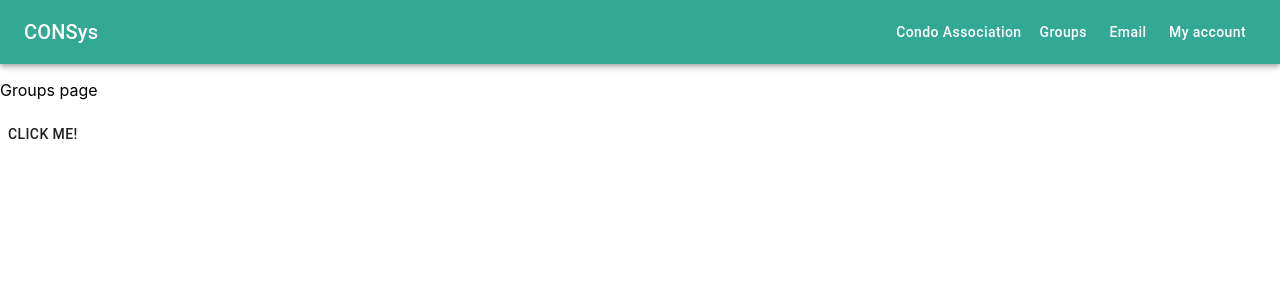
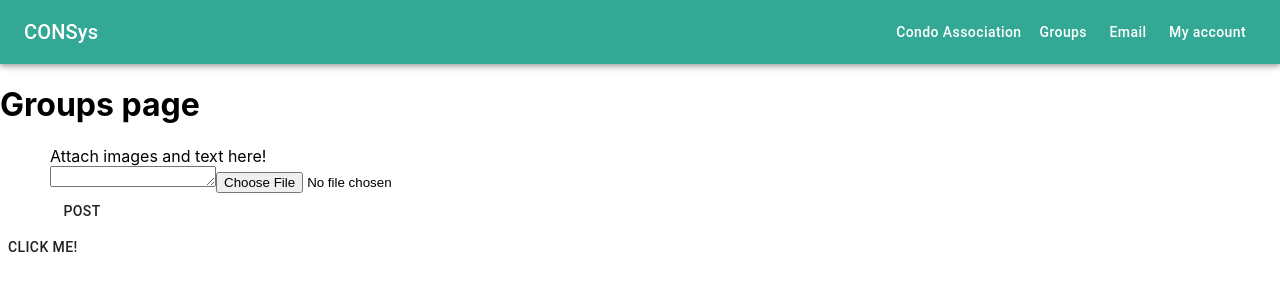
Before and after one commit to COMP353-Project/CON, a React (Create React App) app: page /groups in a window 1280 px wide. Shown: the top 300 px of the page. Built offline with nearby package versions, Linux system fonts and the light colour scheme.

Commit message:
added basic posting functionality

```diff
--- a/src/Components/Groups/Groups.js
+++ b/src/Components/Groups/Groups.js
@@ -1,23 +1,30 @@
-import { Button } from '@material-ui/core';
+import { Button, TextareaAutosize } from '@material-ui/core';
+import { render } from '@testing-library/react';
 import axios from 'axios';
-import React from 'react';
+import React, {useState, useEffect} from 'react';
+import { Route } from 'react-router-dom';
+import Post from './Post';
+import '../../css/GroupsStyle.css'
 
 function Groups () {
 
     const [dataSent, setDataSent] = React.useState(false);
+    const [posts, setPosts] = React.useState(() => []);
+    const [textInput, setText] = React.useState("");
+    //useEffect(() => console.log("posts changed"), [posts])
+    //const posts = []
     const data = {
         id: 3,
         name: 'example',
         email: 'example@example.com',
         feedback: 'hey! this is my feedback'
     }
-
     const handleClick = () => {
         axios({
             method: 'post',
-            url: 'http://localhost/con/CON/api/example.php',
+            url: 'http://localhost/con/api/example.php',
             headers: {
-                'content-type': 'application/json'
+                'content-type': 'application/json',
             },
             data: data
         })
@@ -31,9 +38,49 @@ function Groups () {
                 error: error.message
             }));
     }
-    return (
+
+    const handlePost = (text, imagePath) => {
+        console.log("Received: " + text + imagePath)
+        var newPosts = posts
+        newPosts.push({text: text, imagePath: imagePath})
+        setPosts(newPosts)
+        setText("")
+       // posts.push({text: text, imagePath: imagePath});
+        console.log(posts.length)
+        if (posts.length != 0)
+            console.log(posts[posts.length - 1])
+    }
+
+    const handleTextChange = ({target}) => {
+        setText(target.value)
+    }
+
+
+     return (
         <div>
-            <p>Groups page</p>
+            <h1>Groups page</h1>
+            <div>
+                {posts.map(post =>{
+                    return (
+                    <div>
+                        <Post text={post.text} imagePath={post.imagePath}/>
+                    </div>
+                    );
+                }
+                )}
+            </div>
+            <div class="groupsInput">
+                <label>Attach images and text here!</label>
+                <div>
+                    <TextareaAutosize type="text" value ={textInput} onChange={handleTextChange}/>
+                    <input type="file"></input>
+                </div>
+
+                <div>
+                    <Button type ="submit" onClick={() => handlePost(textInput, "img")}>Post</Button>
+                </div>
+
+            </div>
             <Button onClick={handleClick}>Click me!</Button>
         </div>
 
--- /dev/null
+++ b/src/Components/Groups/Post.js
@@ -0,0 +1,16 @@
+import React from 'react';
+import '../../css/GroupsStyle.css'
+function Post (props){
+
+    const[text, setText] = React.useState(props.text)
+    const[imagePath, setImgPath] = React.useState(props.imagePath)
+
+      return (
+
+          <div class="groupPost">
+              <p>{text}</p>
+              <img src={imagePath} alt=""></img>
+          </div>
+      );
+  }
+export default Post
--- /dev/null
+++ b/src/css/GroupsStyle.css
@@ -0,0 +1,12 @@
+div.groupPost {
+  outline-style: double;
+  padding-left: 50px;
+  margin-bottom: 20px;
+  margin-left: 50px;
+  margin-right: 50px;
+}
+
+div.groupsInput {
+  margin-left: 50px;
+  margin-right: 50px;
+}
```
Also changed, not shown: package.json (line endings or trailing spaces), 1 other file (tests, documents, lock files or other folders).
